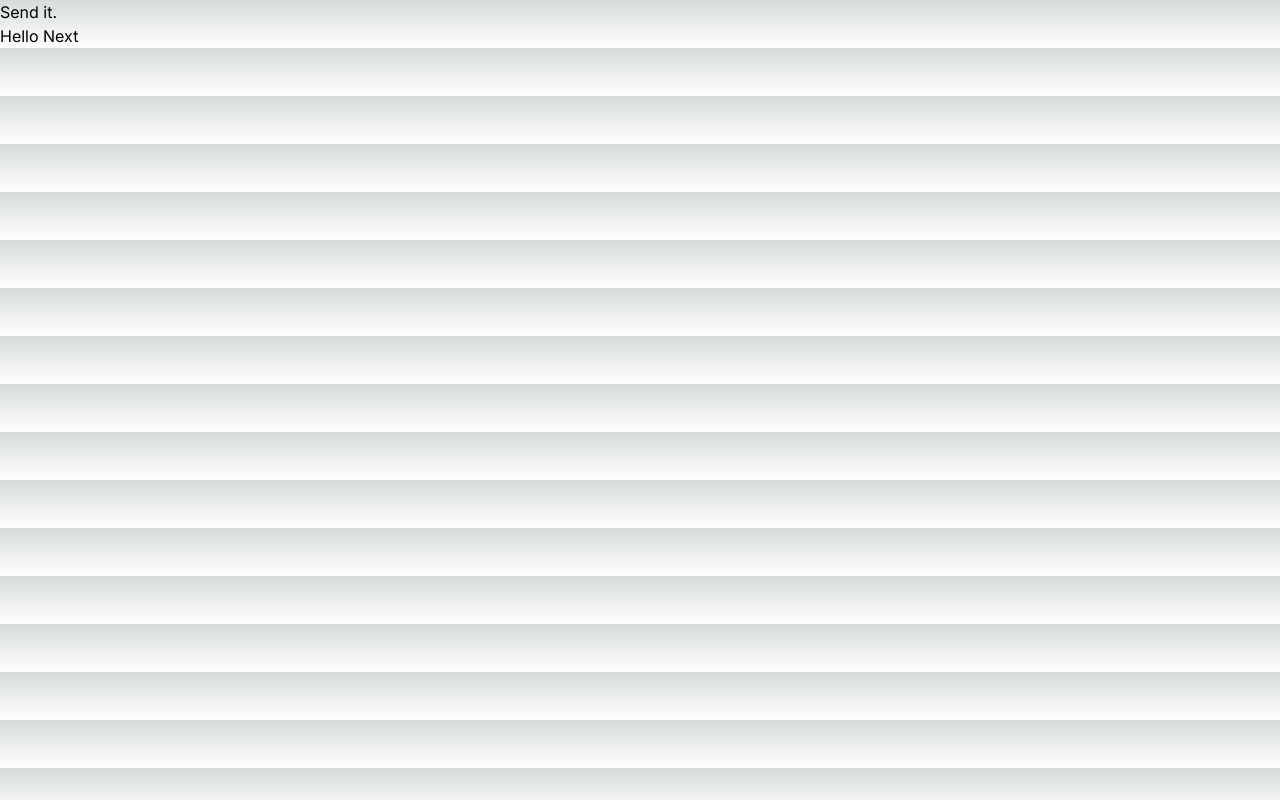
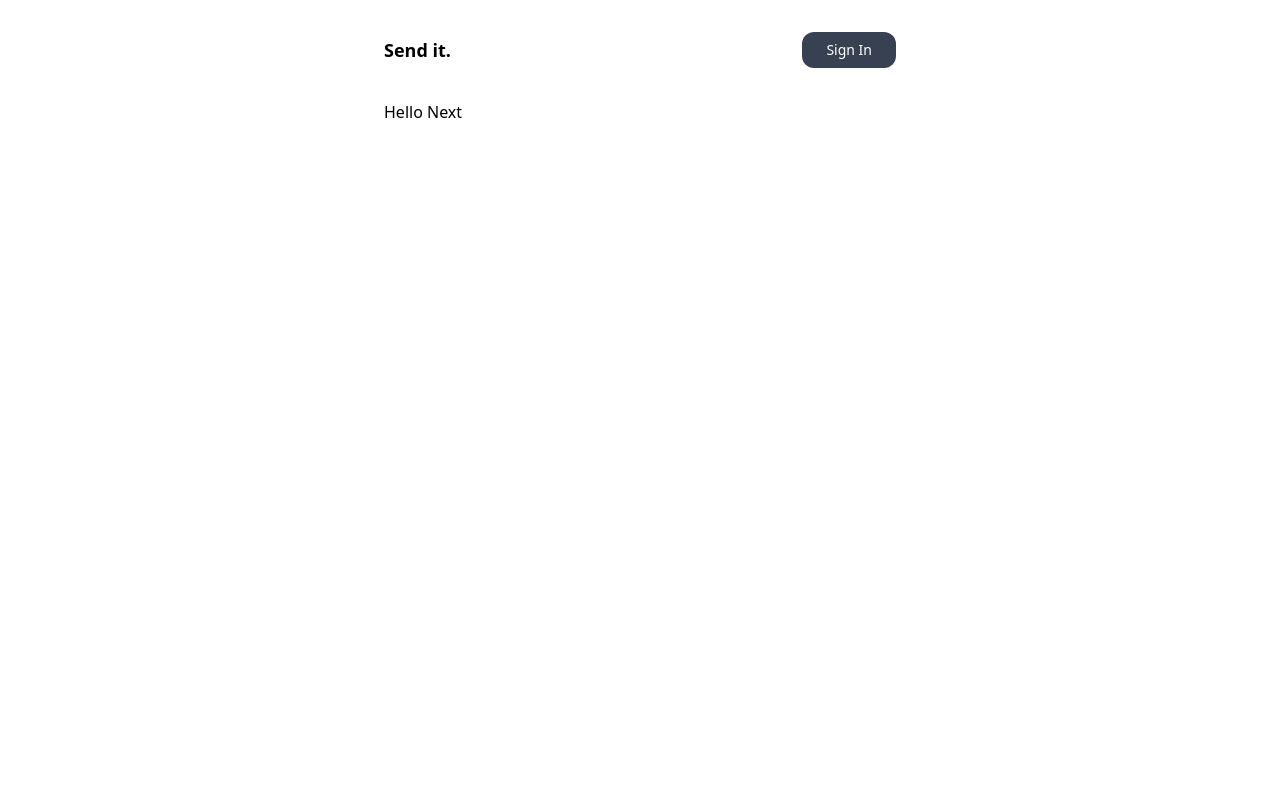
Before and after one commit to KylePep/postit, a Next.js app: page / in a window 1280 px wide. Built offline with nearby package versions, Linux system fonts and the light colour scheme; no server answers.

Commit message:
establishing sessions

```diff
--- /dev/null
+++ b/app/auth/Login.tsx
@@ -0,0 +1,13 @@
+'use client'
+
+import {signIn} from 'next-auth/react'
+
+export default function Login(){
+  return(
+    <li className='list-none'>
+      <button onClick={()=> signIn()} className='text-sm bg-gray-700 text-white py-2 px-6 rounded-xl disabled:opacity-25'>
+        Sign In
+      </button>
+    </li>
+  )
+}
--- a/app/auth/Nav.tsx
+++ b/app/auth/Nav.tsx
@@ -1,12 +1,20 @@
 import Link from "next/link";
-
+import Login from "./Login";
+import {getSession} from 'next-auth/react'
+import {authOptions} from '../../pages/api/auth/[...nextauth]'
+import { getServerSession } from "next-auth";
 
 export default async function Nav(){
+  const session = await getServerSession(authOptions)
+  console.log('[NAV SESSION]', session)
   return (
-  <nav>
-  <Link href={"/"}>
-    <h1>Send it.</h1>
-  </Link>
+  <nav className="flex justify-between items-center py-8">
+    <Link href={"/"}>
+      <h1 className="font-bold text-lg">Send it.</h1>
+    </Link>
+    <ul className="flex item-center gap-6">
+      <Login/>
+    </ul>
   </nav>
   )
 }
--- a/app/globals.css
+++ b/app/globals.css
@@ -16,16 +16,6 @@
   }
 }
 
-body {
-  color: rgb(var(--foreground-rgb));
-  background: linear-gradient(
-      to bottom,
-      transparent,
-      rgb(var(--background-end-rgb))
-    )
-    rgb(var(--background-start-rgb));
-}
-
 @layer utilities {
   .text-balance {
     text-wrap: balance;
--- a/app/layout.tsx
+++ b/app/layout.tsx
@@ -1,9 +1,14 @@
 import type { Metadata } from "next";
-import { Inter } from "next/font/google";
+import { Inter, Roboto } from "next/font/google";
 import "./globals.css";
 import Nav from "./auth/Nav";
 
 const inter = Inter({ subsets: ["latin"] });
+const roboto = Roboto({
+  subsets:["latin"],
+  weight: ["400", "700"],
+  variable: "--font-roboto",
+})
 
 export const metadata: Metadata = {
   title: "Create Next App",
@@ -18,7 +23,7 @@
   return (
     <html lang="en">
 
-      <body className={inter.className}>
+      <body className={`mx-4 md:mx-48 xl:mx-96 ${roboto.variable} bg-gray-20`}>
         <Nav/>
         {children}
         </body>
--- a/pages/api/auth/[...nextauth].js
+++ b/pages/api/auth/[...nextauth].js
@@ -4,7 +4,9 @@
 import { PrismaAdapter } from "@auth/prisma-adapter"
 import prisma from '../../../prisma/client.js'
 
-export default NextAuth({
+const adapter = PrismaAdapter(prisma)
+
+export const authOptions = {
   adapter: PrismaAdapter(prisma),
   providers: [
     GoogleProvider({
@@ -12,7 +14,10 @@
       clientSecret: process.env.GOOGLE_CLIENT_SECRET,
     }),
   ],
-})
+}
+
+// secret: process.env.AUTH_SECRET,
+export default NextAuth(authOptions)
 
 // export const authOptions = {
 //   // Configure one or more authentication providers
```
